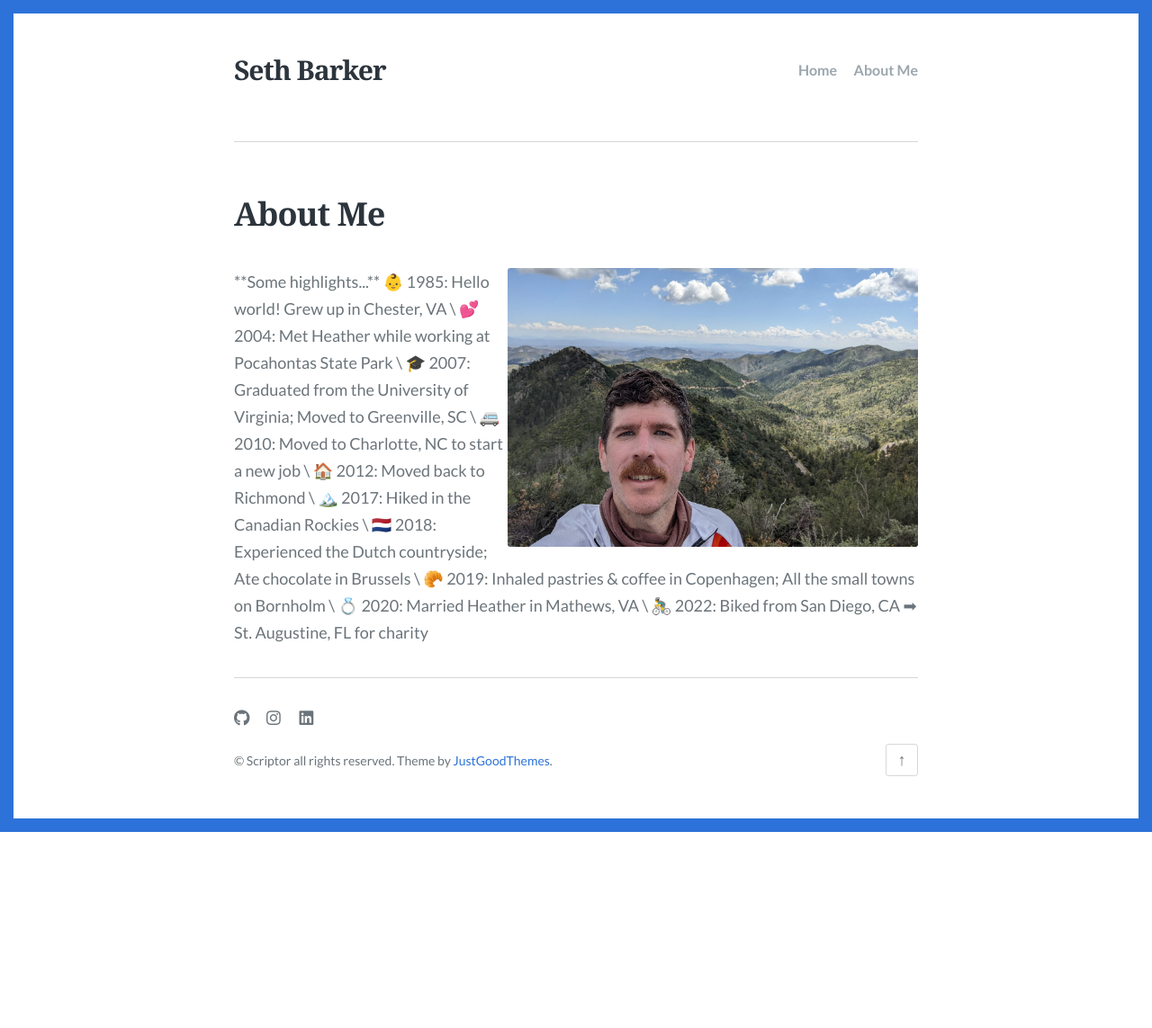
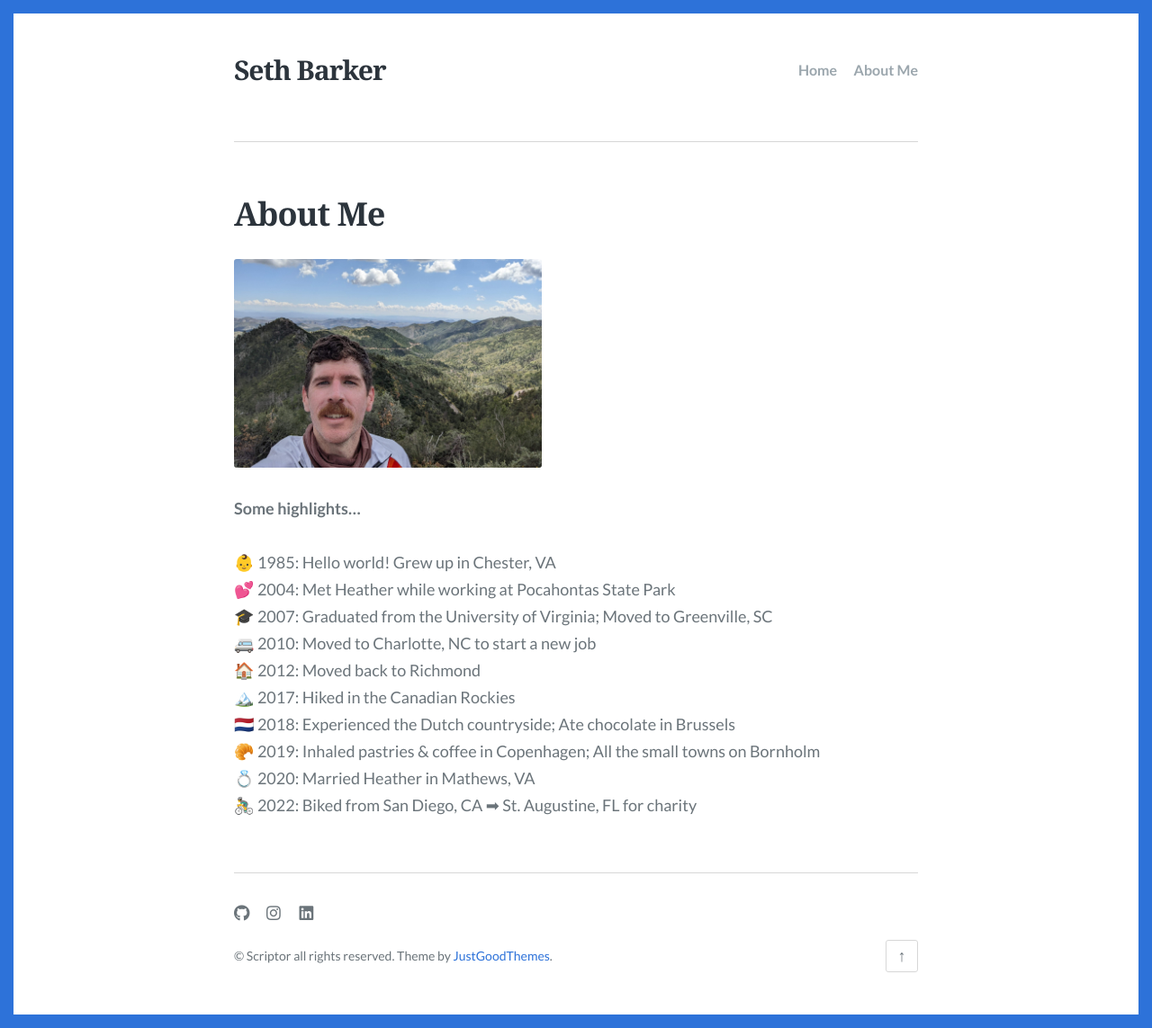
Before and after one commit to sethbarker/sethbarker.github.io, a Jekyll site: the page built from about.md, in a window 1280 px wide. Shown: the whole page at 90% size. Built offline with Jekyll 4.4.1, drawn with Linux system fonts in a browser that asks for light colours; some web fonts are replaced; before the commit the page ends 925 px from its top, so only the background shows below that.

Commit message:
Update about.md

```diff
--- a/about.md
+++ b/about.md
@@ -3,9 +3,7 @@
 title: About Me
 ---
 
-<div style="margin:10px 0px 5px 0px;">
-
-<img align="right" width="60%" height="60%" src="images/about2.jpg">
+<img align="center" width="45%" height="45%" src="images/about2.jpg">
 
 **Some highlights...**
 
```
